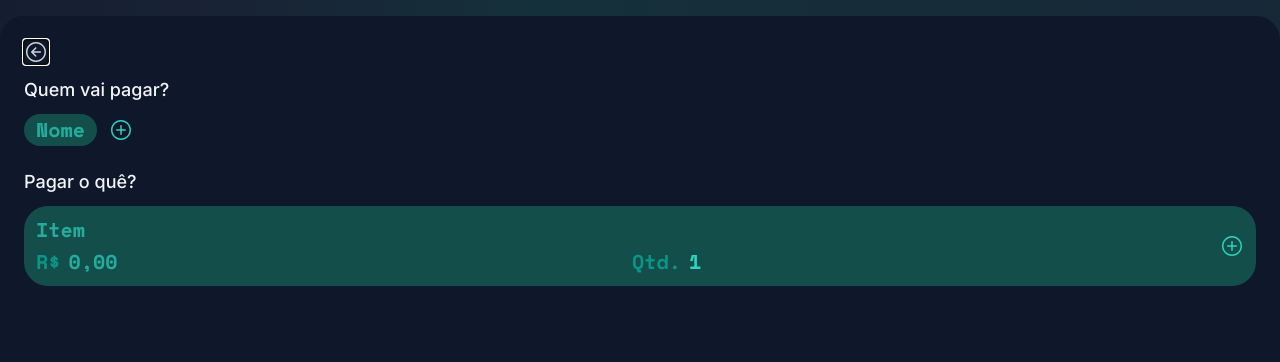
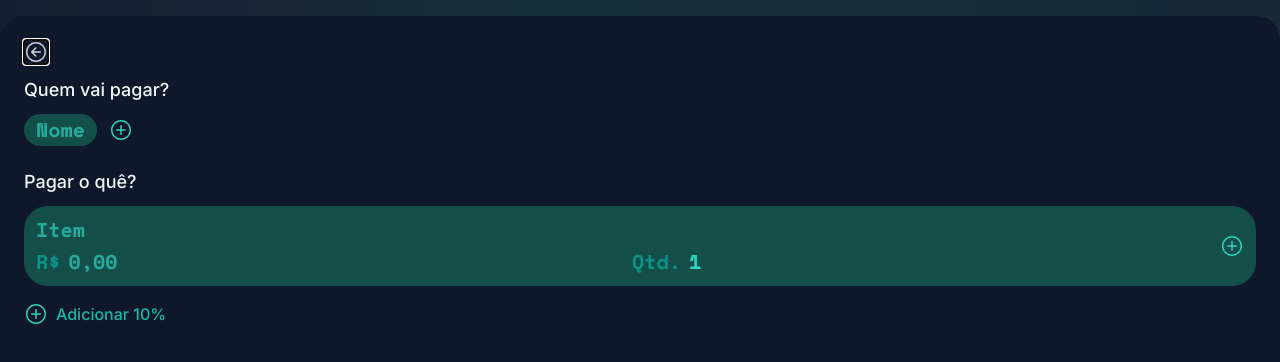
Before and after one commit to dada1smo/qites-v2, a Next.js app: page /conta in a window 1280 px wide. Both pictures are taken after typing "Sample" into the empty fields and a click on the button "Adicionar consumo". Shown: the top 362 px of the page. Built offline with nearby package versions, Linux system fonts and the light colour scheme.

Commit message:
feat: Item service fee

```diff
--- a/src/domain/closeTab/components/TabExpenseForm/index.tsx
+++ b/src/domain/closeTab/components/TabExpenseForm/index.tsx
@@ -8,53 +8,63 @@ import Form from '@/src/ui/components/Form';
 import Button from '@/src/ui/components/Button';
 import Chip from '@/src/ui/components/Chip';
 import { coerceToNumber } from '@/src/utils/coerce';
+import { TabServiceFeeType } from '../../types/TabServiceFeeType';
+import { calcServiceFee } from '@/src/utils/calc';
+import Typography from '@/src/ui/components/Typography';
 
 interface TabExpenseFormProps {
   tab: TabModel;
   tabExpenses: TabExpenseType[];
   addExpense: Function;
   removeExpense: Function;
-  expenseId?: string;
+  serviceFee: TabServiceFeeType | null;
+  addServiceFee: Function;
+  removeServiceFee: Function;
 }
 
 const TabExpenseForm: FunctionComponent<TabExpenseFormProps> = ({
   tab,
-  expenseId,
   tabExpenses,
   addExpense,
   removeExpense,
+  serviceFee,
+  addServiceFee,
+  removeServiceFee,
 }) => {
-  const [id, setId] = useState(crypto.randomUUID());
-
   const { control, register, handleSubmit, reset } =
     useCustomForm<TabExpenseType>({
       schema: TabExpenseSchema,
       defaultValues: {
-        id: expenseId ? expenseId : id,
+        id: crypto.randomUUID(),
         item: '',
         value: '',
         quantity: 1,
-        type: 'amount',
       },
     });
+
+  const addServicePercentage = () => {
+    addServiceFee({
+      item: '10 por cento',
+      percentage: 10,
+    });
+  };
 
   const submit = (data: any) => {
     const value = coerceToNumber(data.value);
     addExpense({ ...data, value });
-    const newId = crypto.randomUUID();
     reset({
-      id: newId,
+      id: crypto.randomUUID(),
       item: '',
       value: '',
       quantity: 1,
-      type: 'amount',
     });
-    setId(newId);
   };
 
-  console.log(id);
-
   return (
+    <div className="flex flex-col gap-3">
+      <Typography as="h3" variant="strong">
+        Pagar o quê?
+      </Typography>
       <div className="flex flex-col gap-2">
         {tabExpenses.map(({ item, quantity, value, id }) => {
           return (
@@ -66,6 +76,13 @@ const TabExpenseForm: FunctionComponent<TabExpenseFormProps> = ({
             />
           );
         })}
+        {serviceFee && (
+          <Chip
+            label={serviceFee.item}
+            value={`R$ ${calcServiceFee(serviceFee.percentage, tabExpenses)}`}
+            onRemove={() => removeServiceFee()}
+          />
+        )}
         <Form
           onSubmit={handleSubmit(submit)}
           className="flex bg-teal-900 py-2 px-3 rounded-3xl items-center"
@@ -105,14 +122,6 @@ const TabExpenseForm: FunctionComponent<TabExpenseFormProps> = ({
                 fieldProps={{ color: 'transparent', padding: 'clear' }}
               />
             </div>
-          <input
-            id="type"
-            type="text"
-            hidden
-            value="amount"
-            readOnly
-            {...register('type')}
-          />
           </div>
           <Button
             label="Adicionar novo"
@@ -124,6 +133,19 @@ const TabExpenseForm: FunctionComponent<TabExpenseFormProps> = ({
             icon={{ src: '/add.svg', position: 'center', size: 24 }}
           />
         </Form>
+        {!serviceFee && (
+          <div className="mt-2">
+            <Button
+              label="Adicionar 10%"
+              type="button"
+              color="basic"
+              padding="clear"
+              icon={{ src: '/add.svg', position: 'before', size: 24 }}
+              onClick={addServicePercentage}
+            />
+          </div>
+        )}
+      </div>
     </div>
   );
 };
--- a/src/domain/closeTab/components/TabExpenseForm/validationSchema.ts
+++ b/src/domain/closeTab/components/TabExpenseForm/validationSchema.ts
@@ -7,5 +7,4 @@ export const TabExpenseSchema: ZodType<TabExpenseType> = z.object({
   item: z.string().min(2),
   value: z.string().regex(new RegExp(/^\d+(?:[,.]\d{1,2})*$/)),
   quantity: z.coerce.number(),
-  type: z.union([z.literal('amount'), z.literal('percentage')]),
 });
--- a/src/domain/closeTab/components/TabItemForm/index.tsx
+++ b/src/domain/closeTab/components/TabItemForm/index.tsx
@@ -11,35 +11,33 @@ interface TabItemFormProps {
 }
 
 const TabItemForm: FunctionComponent<TabItemFormProps> = ({ tab }) => {
-  const id = useId();
-
   const { tabPayers, addPayer, removePayer } = useTabPayer();
-  const { tabExpenses, addExpense, removeExpense } = useTabExpense([]);
+  const {
+    tabExpenses,
+    addExpense,
+    removeExpense,
+    addServiceFee,
+    removeServiceFee,
+    serviceFee,
+  } = useTabExpense([]);
 
   return (
     <div className="flex flex-col gap-6">
-      <div className="flex flex-col gap-3">
-        <Typography as="h3" variant="strong">
-          Quem vai pagar?
-        </Typography>
       <TabPayerForm
         tab={tab}
         tabPayers={tabPayers}
         addPayer={addPayer}
         removePayer={removePayer}
       />
-      </div>
-      <div className="flex flex-col gap-3">
-        <Typography as="h3" variant="strong">
-          Pagar o quê?
-        </Typography>
       <TabExpenseForm
         tab={tab}
         tabExpenses={tabExpenses}
         addExpense={addExpense}
         removeExpense={removeExpense}
+        serviceFee={serviceFee}
+        addServiceFee={addServiceFee}
+        removeServiceFee={removeServiceFee}
       />
-      </div>
     </div>
   );
 };
--- a/src/domain/closeTab/components/TabPayerForm/index.tsx
+++ b/src/domain/closeTab/components/TabPayerForm/index.tsx
@@ -9,6 +9,7 @@ import { TabPayerType } from '../../types/TabPayerType';
 import Form from '@/src/ui/components/Form';
 import Chip from '@/src/ui/components/Chip';
 import Button from '@/src/ui/components/Button';
+import Typography from '@/src/ui/components/Typography';
 
 interface TabPayerFormProps {
   tab: TabModel;
@@ -36,18 +37,26 @@ const TabPayerForm: FunctionComponent<TabPayerFormProps> = ({
   };
 
   return (
+    <div className="flex flex-col gap-3">
+      <Typography as="h3" variant="strong">
+        Quem vai pagar?
+      </Typography>
       <div className="flex flex-wrap gap-3 items-center">
         {tabPayers.map(({ name }, i) => {
-        return <Chip key={i} label={name} onRemove={() => removePayer(name)} />;
+          return (
+            <Chip key={i} label={name} onRemove={() => removePayer(name)} />
+          );
         })}
-      <Form onSubmit={handleSubmit(submit)} className="flex gap-3 items-center">
+        <Form
+          onSubmit={handleSubmit(submit)}
+          className="flex gap-3 items-center"
+        >
           <ControlledPillInput
             control={control}
             name="name"
             placeholder="Nome"
             type="text"
             fieldProps={{ color: 'alt' }}
-          onInputBlur={handleSubmit(submit)}
           />
           <Button
             label="Adicionar novo"
@@ -60,6 +69,7 @@ const TabPayerForm: FunctionComponent<TabPayerFormProps> = ({
           />
         </Form>
       </div>
+    </div>
   );
 };
 
--- a/src/domain/closeTab/hooks/use-tab-expense.tsx
+++ b/src/domain/closeTab/hooks/use-tab-expense.tsx
@@ -1,10 +1,12 @@
 import { useState } from 'react';
 import { TabExpenseType } from '../types/TabExpenseType';
+import { TabServiceFeeType } from '../types/TabServiceFeeType';
 
 export default function useTabExpense(expenses?: TabExpenseType[]) {
   const [tabExpenses, setTabExpenses] = useState<TabExpenseType[] | []>(
     expenses || []
   );
+  const [serviceFee, setServiceFee] = useState<TabServiceFeeType | null>(null);
 
   function addExpense(data: TabExpenseType) {
     setTabExpenses((e) => [...e, data]);
@@ -14,5 +16,20 @@ export default function useTabExpense(expenses?: TabExpenseType[]) {
     setTabExpenses((e) => e.filter(({ id }) => expenseId !== id));
   }
 
-  return { tabExpenses, addExpense, removeExpense };
+  function addServiceFee(data: TabServiceFeeType) {
+    setServiceFee(data);
+  }
+
+  function removeServiceFee() {
+    setServiceFee(null);
+  }
+
+  return {
+    tabExpenses,
+    addExpense,
+    removeExpense,
+    serviceFee,
+    addServiceFee,
+    removeServiceFee,
+  };
 }
--- a/src/domain/closeTab/types/TabExpenseType.ts
+++ b/src/domain/closeTab/types/TabExpenseType.ts
@@ -3,5 +3,4 @@ export interface TabExpenseType {
   item: string;
   value: string | number;
   quantity: number;
-  type: 'amount' | 'percentage';
 }
--- /dev/null
+++ b/src/domain/closeTab/types/TabServiceFeeType.ts
@@ -0,0 +1,4 @@
+export interface TabServiceFeeType {
+  item: string;
+  percentage: number;
+}
--- a/src/ui/components/Button/index.tsx
+++ b/src/ui/components/Button/index.tsx
@@ -4,11 +4,14 @@ import { FunctionComponent, MouseEventHandler } from 'react';
 import Image from '../Image';
 import { cn } from '@/src/utils/cn';
 
-const buttonVariants = cva('inline-flex items-center justify-center', {
+const buttonVariants = cva(
+  'inline-flex items-center justify-center font-medium font-sans',
+  {
     variants: {
       color: {
         basic: `transparent text-teal-500`,
         main: `bg-teal-600 hover:bg-teal-700 text-slate-100`,
+        alt: 'bg-slate-600 hover:bg-slate-700 text-slate-100',
       },
       size: {
         sm: 'text-sm',
@@ -17,7 +20,7 @@ const buttonVariants = cva('inline-flex items-center justify-center', {
       },
       padding: {
         clear: 'p-0',
-      compact: 'py-1 px-3',
+        compact: 'py-1 px-4',
         regular: 'py-3 px-6',
       },
       shape: {
@@ -31,7 +34,8 @@ const buttonVariants = cva('inline-flex items-center justify-center', {
       padding: 'regular',
       shape: 'rounded',
     },
-});
+  }
+);
 
 interface ButtonProps extends VariantProps<typeof buttonVariants> {
   label: string;
--- a/src/ui/components/Chip/index.tsx
+++ b/src/ui/components/Chip/index.tsx
@@ -21,6 +21,7 @@ const Chip: FunctionComponent<ChipProps> = ({ label, value, onRemove }) => {
           </Typography>
         )}
       </div>
+      {onRemove && (
         <Button
           label="Remover"
           type="button"
@@ -30,6 +31,7 @@ const Chip: FunctionComponent<ChipProps> = ({ label, value, onRemove }) => {
           icon={{ src: '/close.svg', position: 'center', size: 24 }}
           onClick={onRemove}
         />
+      )}
     </div>
   );
 };
--- /dev/null
+++ b/src/utils/calc.tsx
@@ -0,0 +1,14 @@
+import { TabExpenseType } from '../domain/closeTab/types/TabExpenseType';
+import { coerceToNumber } from './coerce';
+
+export function calcServiceFee(percentage: number, expenses: TabExpenseType[]) {
+  const expenseTotal = parseFloat(
+    expenses
+      .map(({ value, quantity }) => coerceToNumber(value) * quantity)
+      .reduce((value, current) => value + current, 0)
+      .toFixed(2)
+  );
+  const fee = parseFloat((expenseTotal / percentage).toFixed(2));
+
+  return fee;
+}
```
Lines whose indentation alone changed are shown as unchanged.
